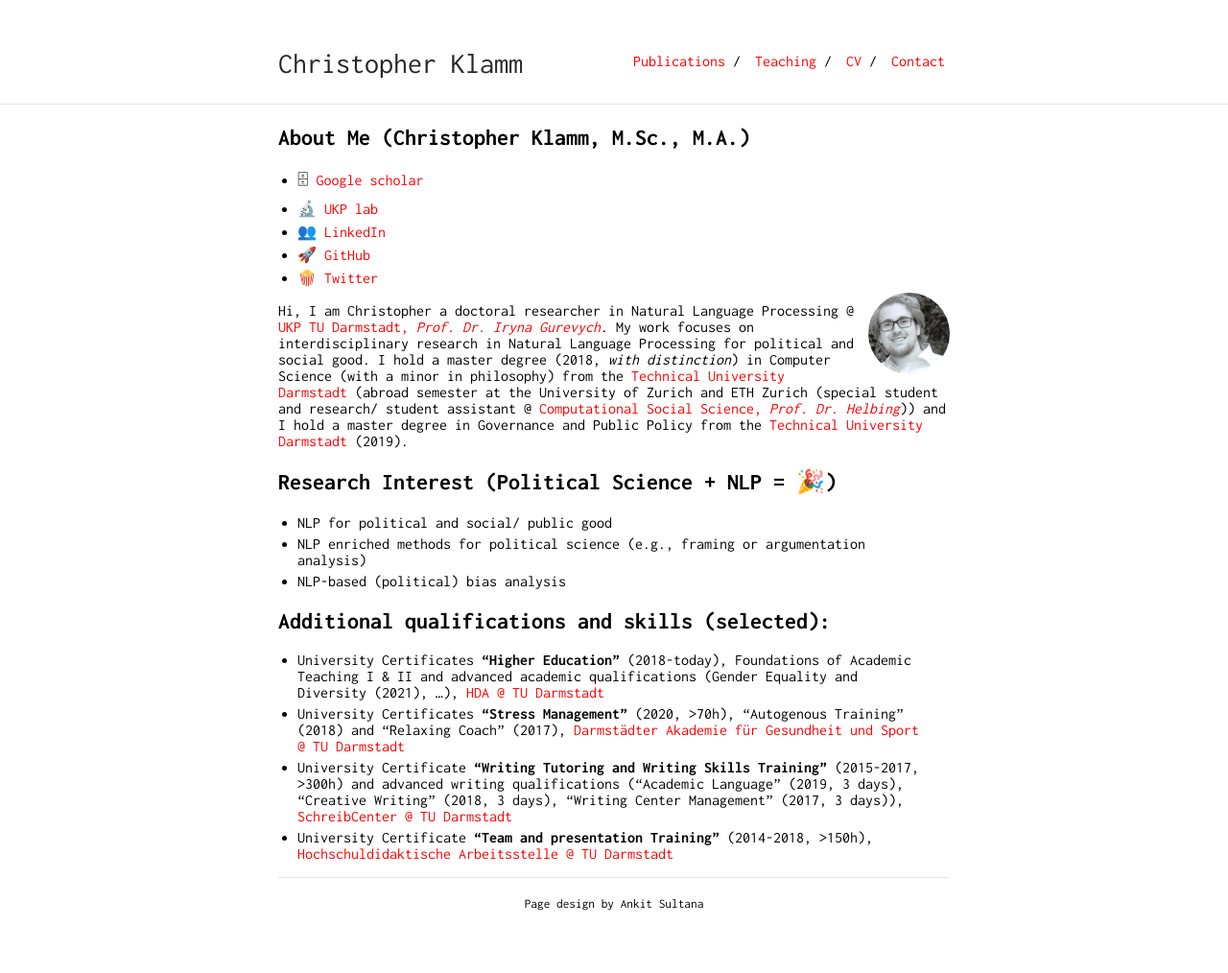
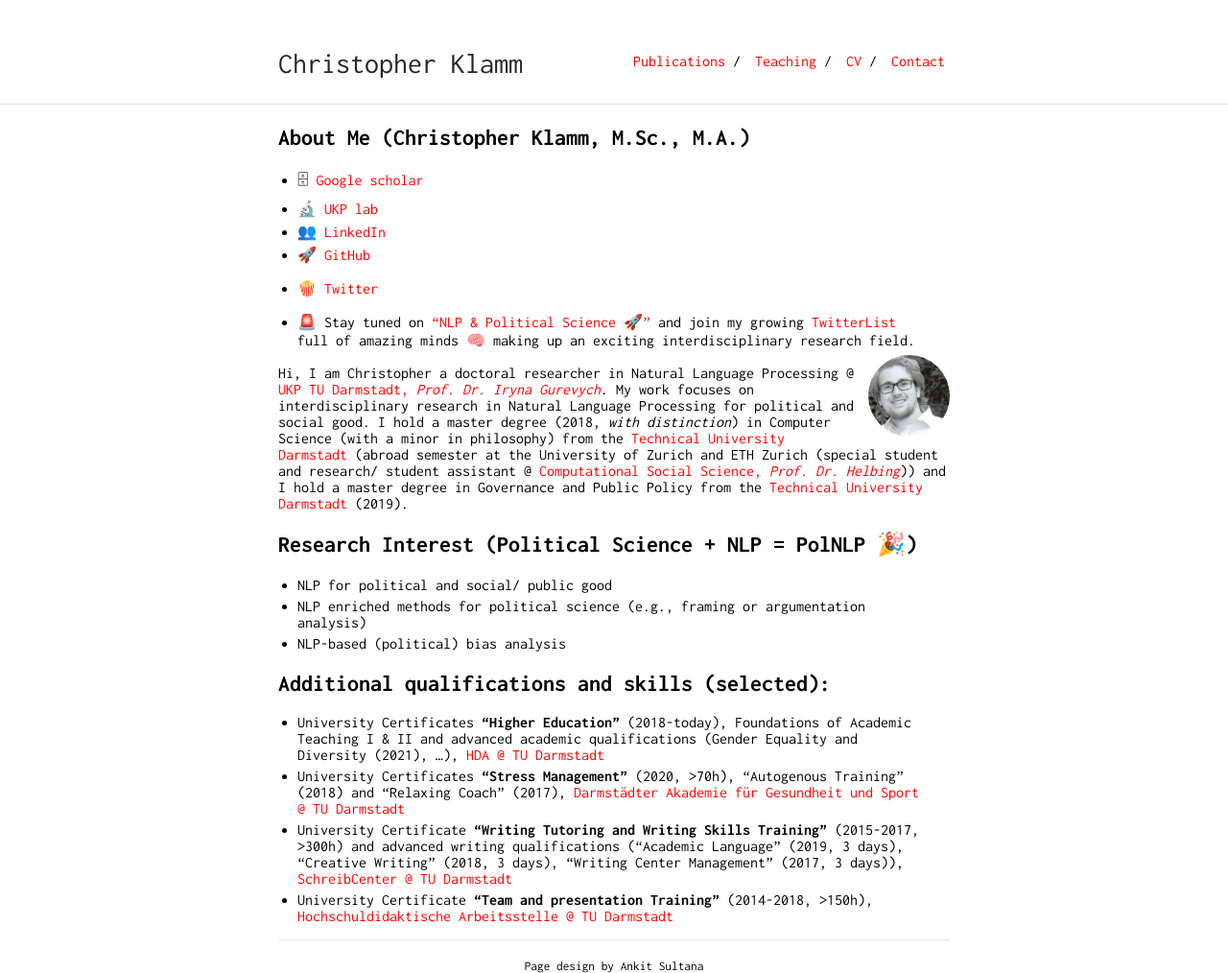
Before and after one commit to chkla/gitPage, a Jekyll site: the page built from index.md, in a window 1280 px wide. Shown: the whole page at 96% size. Built offline with Jekyll 4.4.1, drawn with Linux system fonts in a browser that asks for light colours; our own code applies the rules of GitHub Pages for plain Markdown files; before the commit the page ends 949 px from its top, so only the background shows below that.

Commit message:
Update index.md

```diff
--- a/index.md
+++ b/index.md
@@ -9,10 +9,12 @@ layout: default
 * 🚀 [GitHub](https://github.com/chkla/)
 * 🍿 [Twitter](https://twitter.com/chklamm)
 
+* 🚨 Stay tuned on ["NLP & Political Science 🚀"](https://twitter.com/i/lists/1353009462236372992?s=20) and join my growing [TwitterList](https://twitter.com/i/lists/1353009462236372992?s=20) full of amazing minds 🧠 making up an exciting interdisciplinary research field.
+
 <img class="profile-picture" src="chris.jpg">
 Hi, I am Christopher a doctoral researcher in Natural Language Processing @ [UKP TU Darmstadt, <i>Prof. Dr. Iryna Gurevych</i>](https://www.informatik.tu-darmstadt.de/ukp/ukp_home/about_ukp/index.en.jsp). My work focuses on interdisciplinary research in Natural Language Processing for political and social good. I hold a master degree (2018, <i>with distinction</i>) in Computer Science (with a minor in philosophy) from the [Technical University Darmstadt](https://www.tu-darmstadt.de) (abroad semester at the University of Zurich and ETH Zurich (special student and research/ student assistant @ [Computational Social Science, <i>Prof. Dr. Helbing</i>](http://www.coss.ethz.ch))) and I hold a master degree in Governance and Public Policy from the [Technical University Darmstadt](https://www.tu-darmstadt.de) (2019).
 
-## Research Interest (Political Science + NLP = 🎉)
+## Research Interest (Political Science + NLP = PolNLP 🎉)
 * NLP for political and social/ public good
 * NLP enriched methods for political science (e.g., framing or argumentation analysis)
 * NLP-based (political) bias analysis
```
